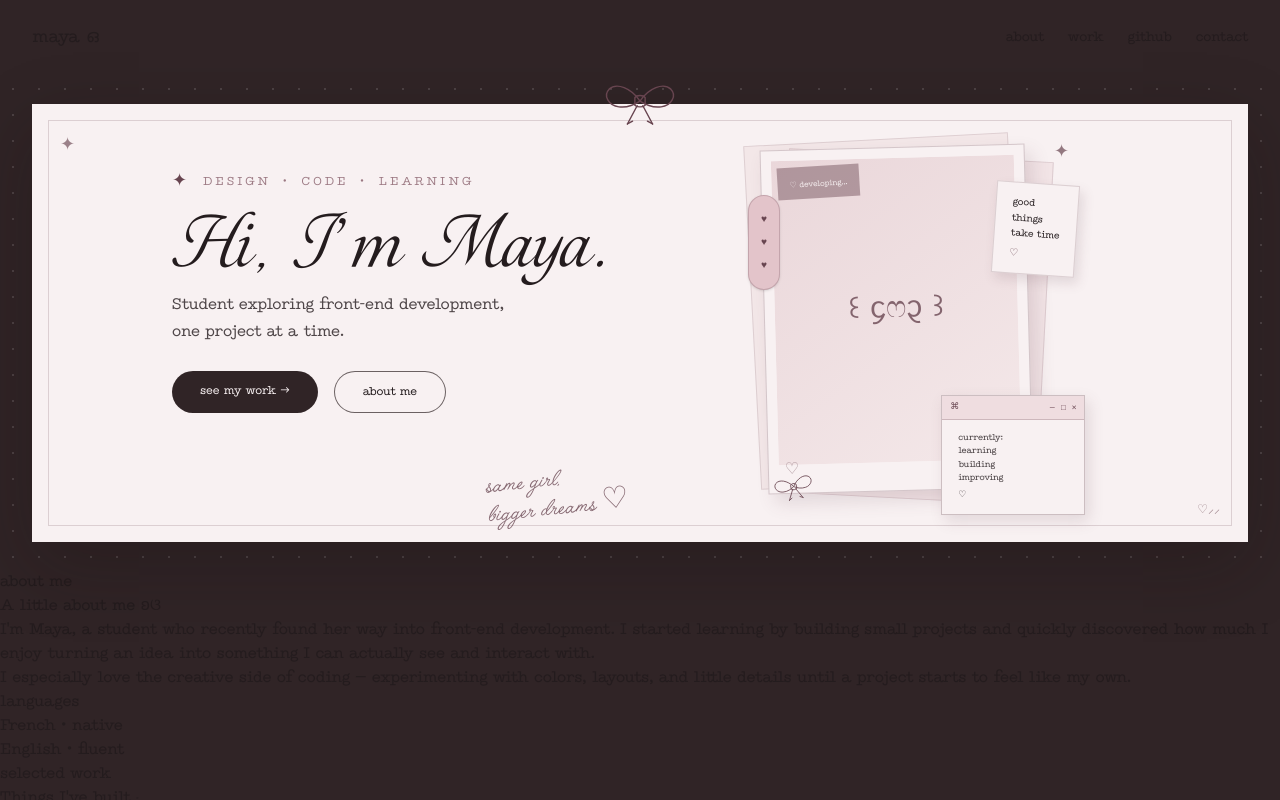
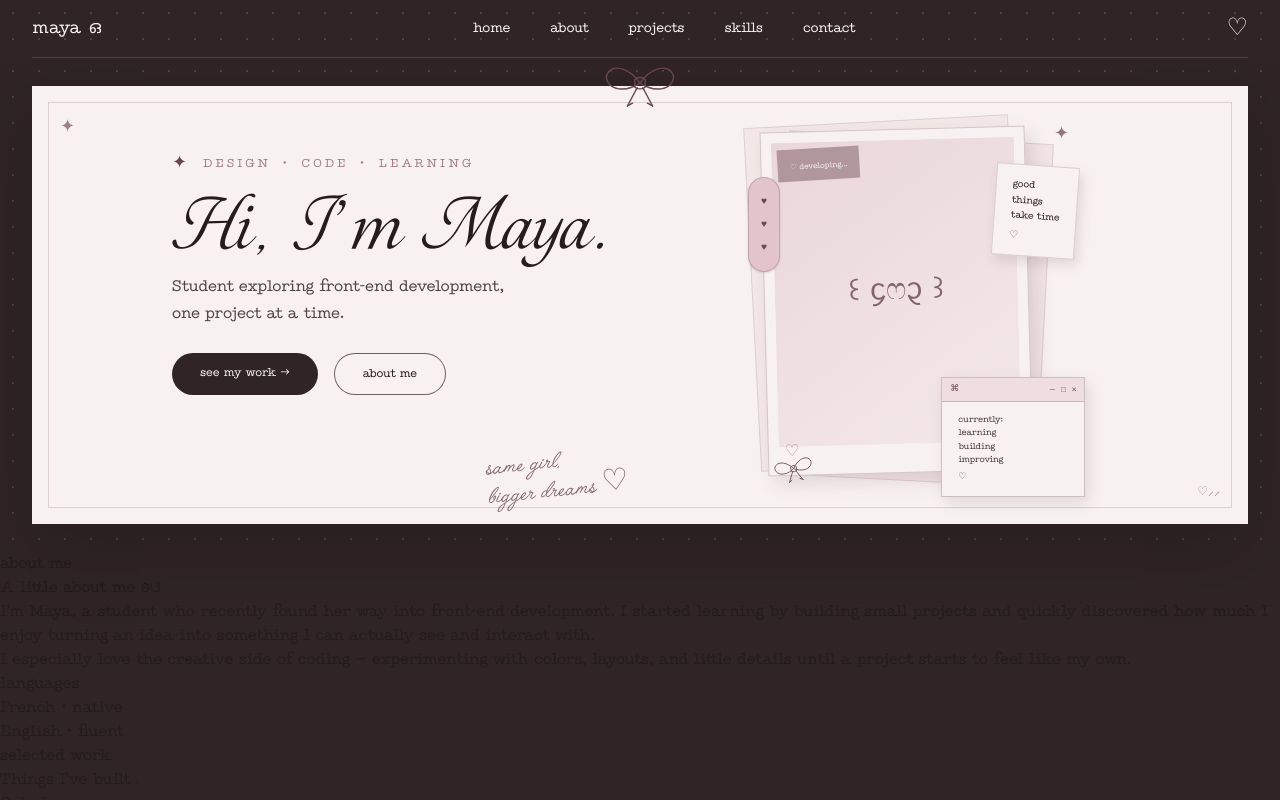
Before and after one commit to bldyonyx/Portfolio, a React app: page / in a window 1280 px wide. Shown: the top 800 px of the page. Built offline with nearby package versions, Linux system fonts and the light colour scheme; the HTML template or start-up script is replaced by a standard one.

Commit message:
style: update Navbar component with improved layout and navigation links

```diff
--- a/src/components/Navbar.jsx
+++ b/src/components/Navbar.jsx
@@ -1,15 +1,70 @@
+import { Link } from 'react-router-dom'
+
 function Navbar() {
   return (
-    <nav className="flex items-center justify-between px-8 py-6">
-      <a href="#" className="text-lg font-medium">
-        maya ഒ
-      </a>
+    <nav className="hero-dots relative z-50 bg-dark text-paper">
+      <div className="mx-auto max-w-7xl px-6 lg:px-8">
 
-      <div className="flex gap-6 text-sm">
-        <a href="#about">about</a>
-        <a href="#projects">work</a>
-        <a href="#github">github</a>
-        <a href="#contact">contact</a>
+        <div className="flex h-[58px] items-center justify-between border-b border-paper/15">
+
+          {/* LOGO */}
+          <Link
+            to="/"
+            className="font-typewriter text-lg tracking-wide transition-colors duration-300 hover:text-pink"
+          >
+            maya ഒ
+          </Link>
+
+          {/* NAV LINKS */}
+          <div className="hidden items-center gap-10 font-typewriter text-sm md:flex">
+            <Link
+              to="/"
+              className="transition-colors duration-300 hover:text-pink"
+            >
+              home
+            </Link>
+
+            <a
+              href="#about"
+              className="transition-colors duration-300 hover:text-pink"
+            >
+              about
+            </a>
+
+            <a
+              href="#projects"
+              className="transition-colors duration-300 hover:text-pink"
+            >
+              projects
+            </a>
+
+            <a
+              href="#skills"
+              className="transition-colors duration-300 hover:text-pink"
+            >
+              skills
+            </a>
+
+            <a
+              href="#contact"
+              className="transition-colors duration-300 hover:text-pink"
+            >
+              contact
+            </a>
+          </div>
+
+          {/* GITHUB */}
+          <a
+            href="https://github.com/bldyonyx"
+            target="_blank"
+            rel="noreferrer"
+            aria-label="GitHub"
+            className="text-2xl leading-none text-paper transition-all duration-300 hover:-translate-y-0.5 hover:text-pink"
+          >
+            ♡
+          </a>
+
+        </div>
       </div>
     </nav>
   )
```
